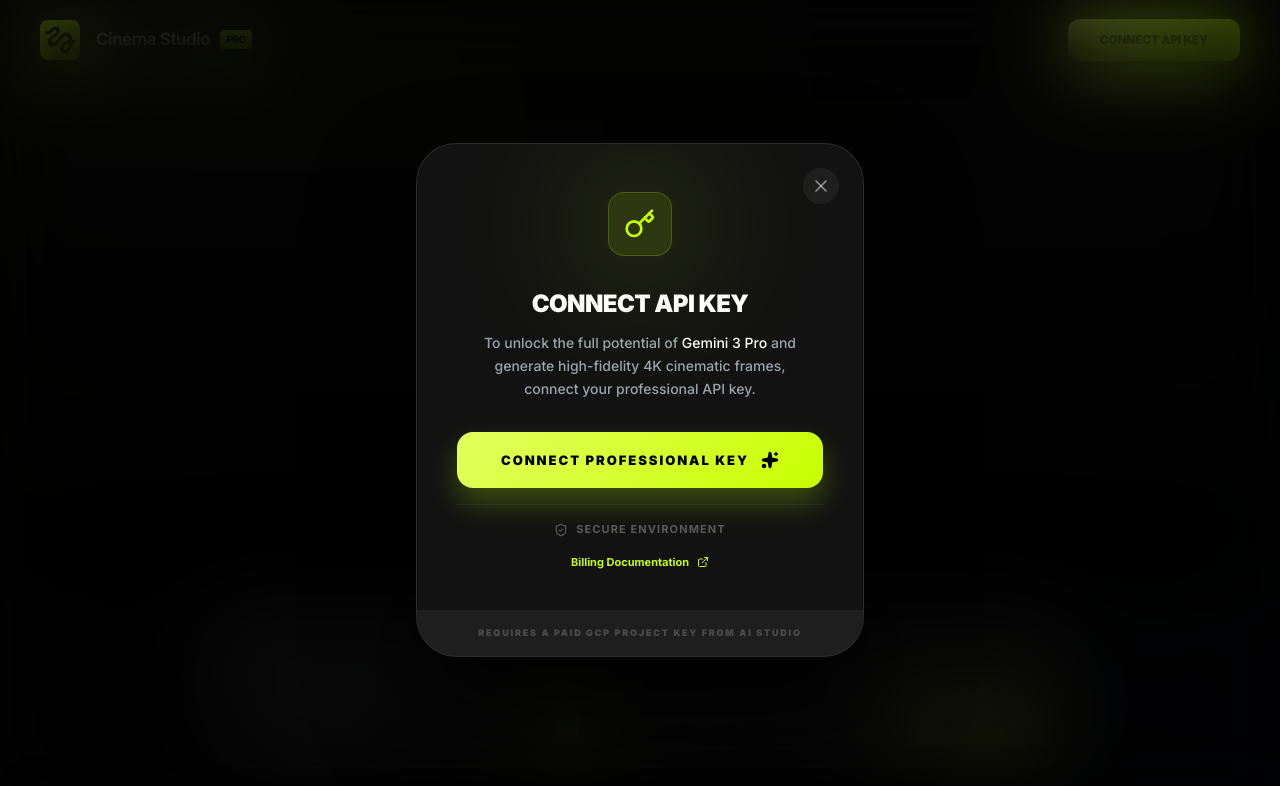
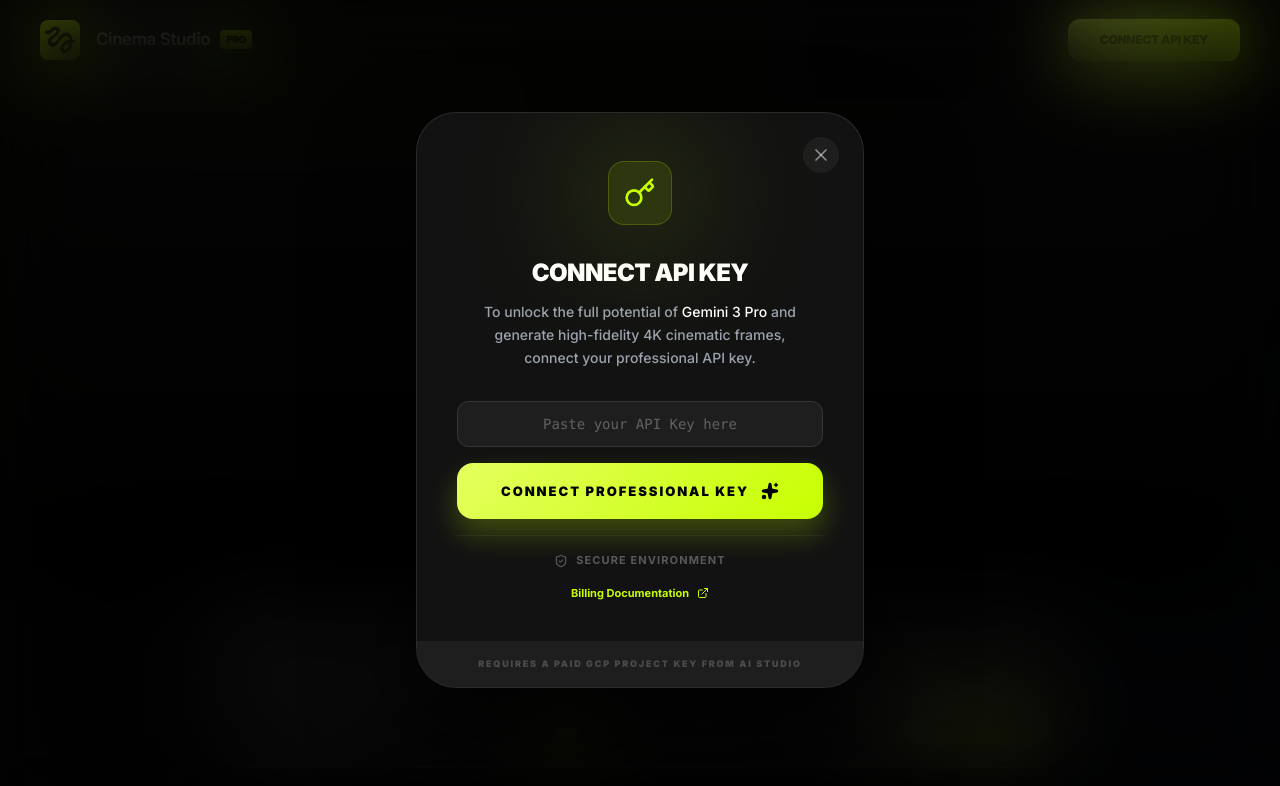
Before and after one commit to KeamoMichael/Higgsfield-Cinema-Studio-Pro, a React (Vite) app: page / in a window 1280 px wide. Both pictures are taken after a click on the button "CONNECT API KEY". Shown: the top 786 px of the page. Built offline with nearby package versions, Linux system fonts and the light colour scheme.

Commit message:
feat: simplify api key connection with manual entry

```diff
--- a/components/ApiKeyModal.tsx
+++ b/components/ApiKeyModal.tsx
@@ -10,7 +10,15 @@
 export const ApiKeyModal: React.FC<ApiKeyModalProps> = ({ isOpen, onClose }) => {
   if (!isOpen) return null;
 
+  const [apiKey, setApiKey] = React.useState('');
+
   const handleConnect = async () => {
+    if (apiKey.trim()) {
+      localStorage.setItem('gemini_api_key', apiKey.trim());
+      onClose();
+      return;
+    }
+
     if (window.aistudio) {
       await window.aistudio.openSelectKey();
       // Proceed immediately as per race condition guidelines
@@ -54,6 +62,13 @@
           </p>
 
           <div className="w-full space-y-4">
+            <input
+              type="password"
+              placeholder="Paste your API Key here"
+              value={apiKey}
+              onChange={(e) => setApiKey(e.target.value)}
+              className="w-full bg-white/5 border border-white/10 rounded-xl px-4 py-3 text-white placeholder-white/30 focus:outline-none focus:border-[#c7ff00]/50 transition-colors text-center font-mono text-sm"
+            />
             <button
               onClick={handleConnect}
               className="w-full custom-gradient-btn h-14 rounded-2xl font-black text-[13px] uppercase tracking-[0.15em] flex items-center justify-center gap-3 transition-all active:scale-[0.98] shadow-[0_15px_30px_rgba(199,255,0,0.25)]"
```
Also changed, not shown: services/geminiService.ts (+12 -7 lines).
